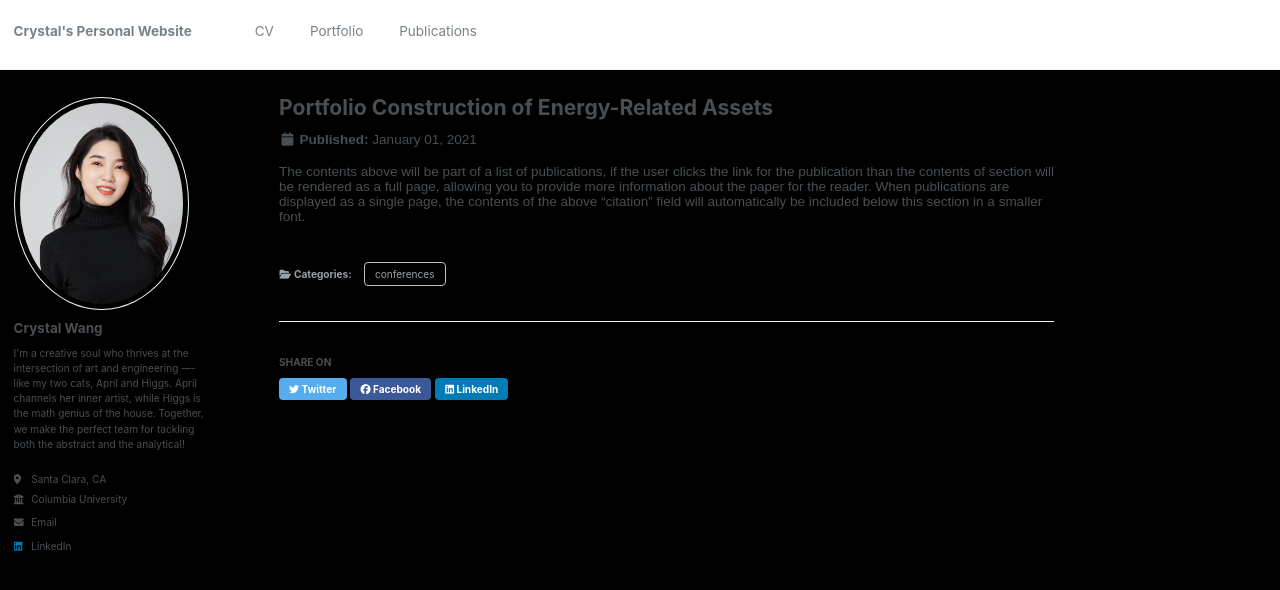
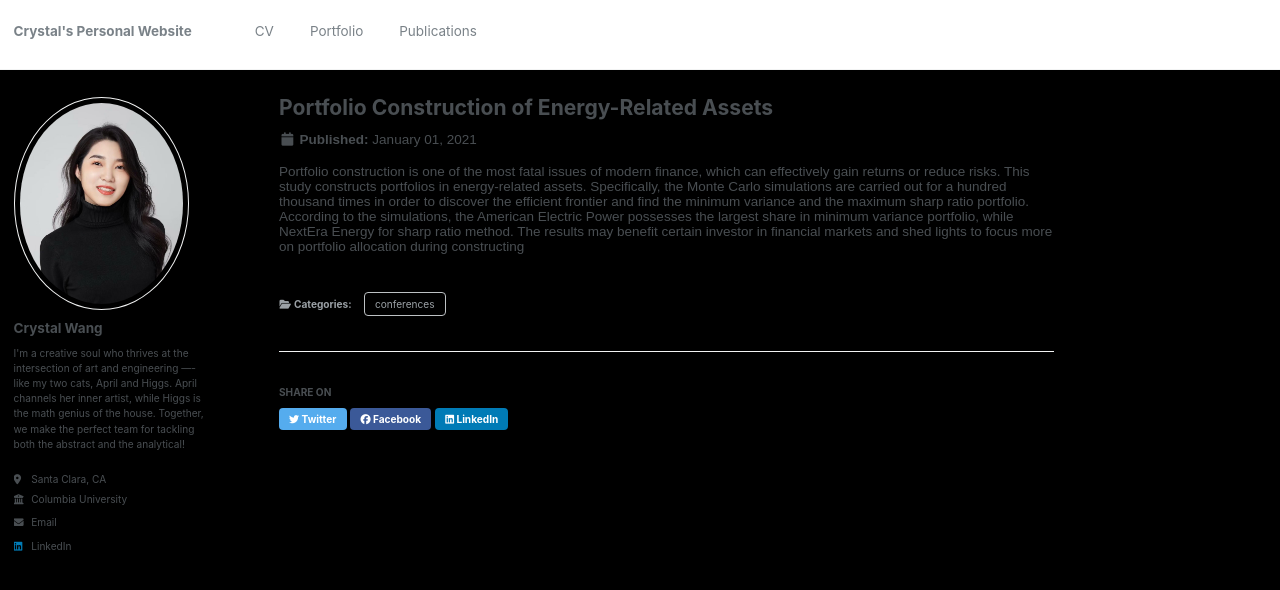
Before and after one commit to crystalw0810/crystalw0810.github.io, a Jekyll site: the page built from _publications/Portfolio-Construction-of-Energy-Related-Assets.md, in a window 1280 px wide and 900 px high. Shown: the top 590 px of the window. Built offline with Jekyll 4.4.1, drawn with Linux system fonts in a browser that asks for light colours; a script that is not in the unit is left out.

Commit message:
add content to publication

```diff
--- a/_publications/Portfolio-Construction-of-Energy-Related-Assets.md
+++ b/_publications/Portfolio-Construction-of-Energy-Related-Assets.md
@@ -7,4 +7,10 @@ date: 2021-01-01
 paperurl: 'https://www.e3s-conferences.org/articles/e3sconf/pdf/2021/51/e3sconf_eilcd2021_01001.pdf'
 ---
 
-The contents above will be part of a list of publications, if the user clicks the link for the publication than the contents of section will be rendered as a full page, allowing you to provide more information about the paper for the reader. When publications are displayed as a single page, the contents of the above "citation" field will automatically be included below this section in a smaller font.
+Portfolio construction is one of the most fatal issues of modern finance, which can effectively gain
+returns or reduce risks. This study constructs portfolios in energy-related assets. Specifically, the Monte Carlo
+simulations are carried out for a hundred thousand times in order to discover the efficient frontier and find the
+minimum variance and the maximum sharp ratio portfolio. According to the simulations, the American
+Electric Power possesses the largest share in minimum variance portfolio, while NextEra Energy for sharp
+ratio method. The results may benefit certain investor in financial markets and shed lights to focus more on
+portfolio allocation during constructing
```
